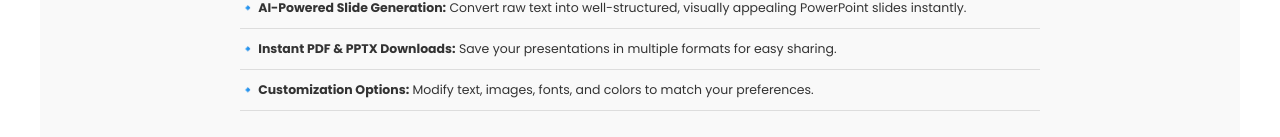
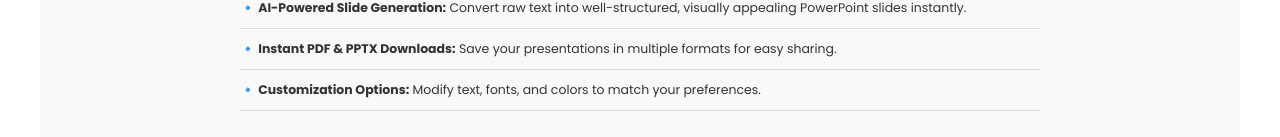
Before and after one commit to Sanjay-adepu/Firebrik, a React (Vite) app: page / in a window 1280 px wide. Shown: the part 803-940 px from the top of the page. Built offline with nearby package versions, Linux system fonts and the light colour scheme.

Commit message:
Update Home.jsx

```diff
--- a/src/Home/Home.jsx
+++ b/src/Home/Home.jsx
@@ -86,7 +86,7 @@ const Home = () => {
             <li><strong>🔹 Theme Selection & Font Customization:</strong> Choose from various themes, title colors, and fonts.</li>
             <li><strong>🔹 AI-Powered Slide Generation:</strong> Convert raw text into well-structured, visually appealing PowerPoint slides instantly.</li>
             <li><strong>🔹 Instant PDF & PPTX Downloads:</strong> Save your presentations in multiple formats for easy sharing.</li>
-            <li><strong>🔹 Customization Options:</strong> Modify text, images, fonts, and colors to match your preferences.</li>
+            <li><strong>🔹 Customization Options:</strong> Modify text, fonts, and colors to match your preferences.</li>
           </ul>
         </section>
 
```
